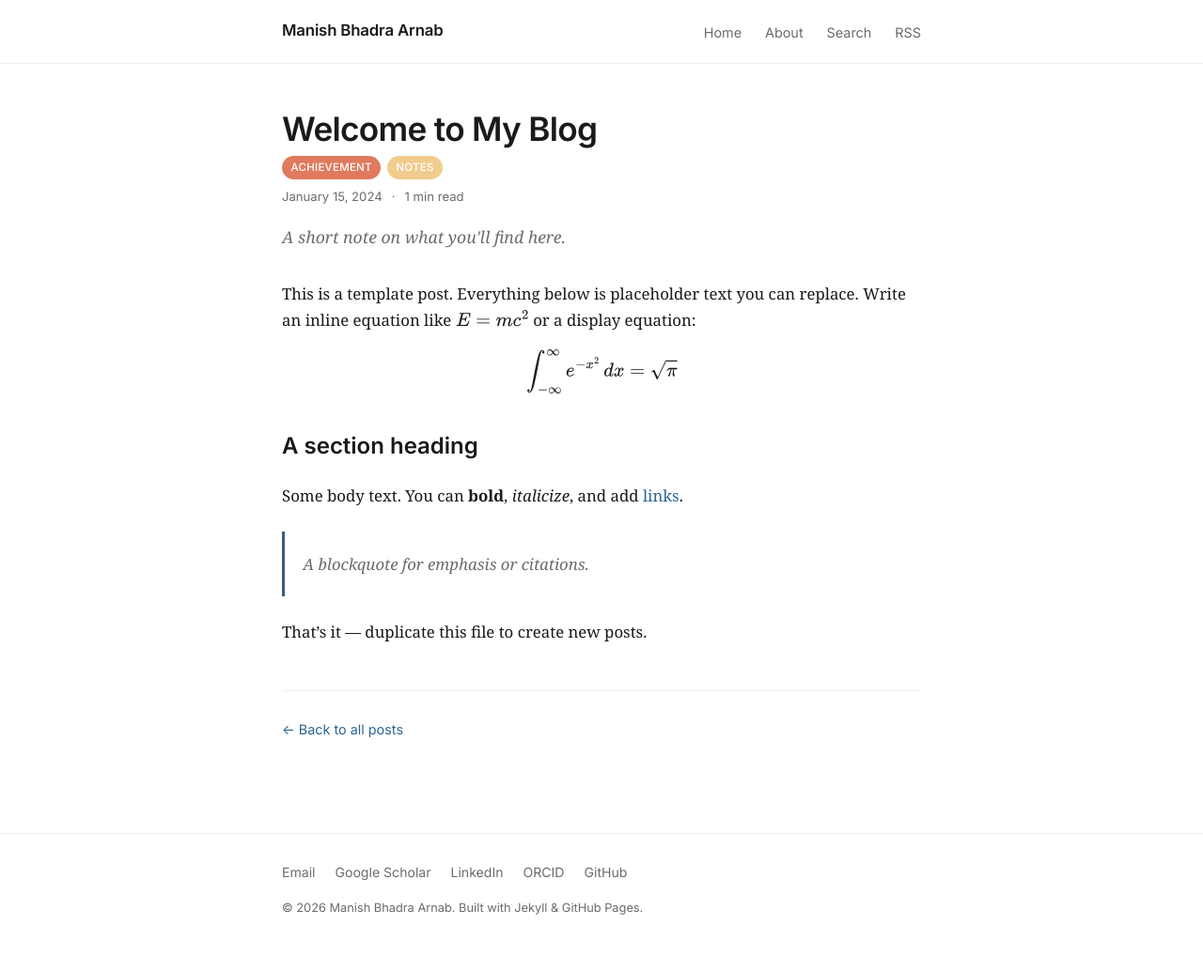
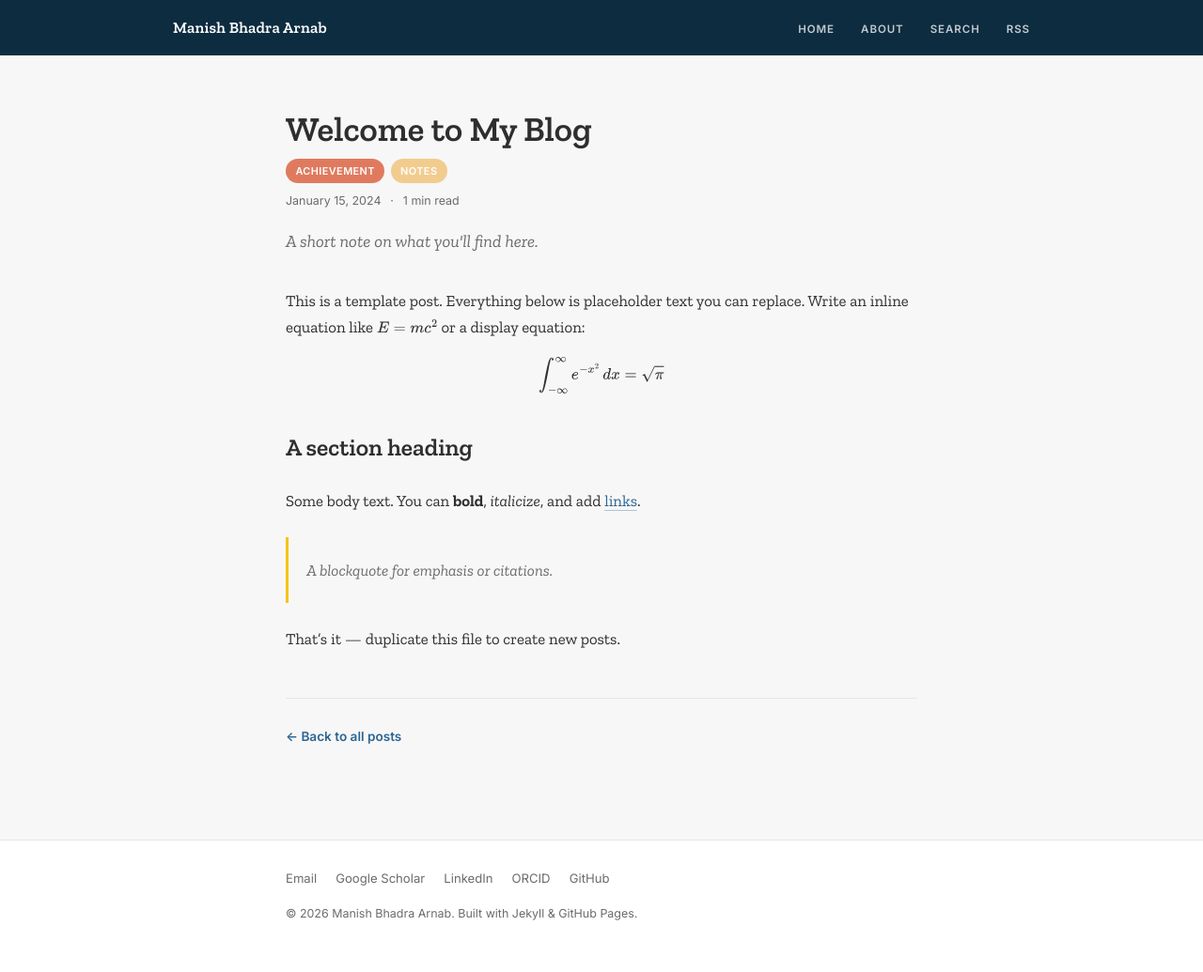
Before and after one commit to arbhadra/blog, a Jekyll site: the page built from _posts/2024-01-15-welcome.md, in a window 1280 px wide. Shown: the whole page at 94% size. Built offline with Jekyll 4.4.1, drawn with Linux system fonts in a browser that asks for light colours.

Commit message:
Update style.css

```diff
--- a/assets/css/style.css
+++ b/assets/css/style.css
@@ -1,15 +1,19 @@
-/* ---------- Design tokens (Distill-inspired) ---------- */
+/* ===== Distill-inspired design tokens ===== */
 :root {
-  --bg: #ffffff;
-  --text: #1a1a1a;
-  --text-soft: #6b6b6b;
-  --rule: #ececec;
-  --link: #2a6592;
-  --link-hover: #1a4666;
-  --accent: #3d5a80;
-  --code-bg: #f6f8fa;
-  --max-width: 720px;
-  --serif: 'Source Serif 4', Georgia, serif;
+  --navy-dark:   #0d2c40;   /* hero top band */
+  --navy-mid:    #1c445c;   /* hero secondary band */
+  --bg:          #f7f7f7;   /* page background */
+  --surface:     #ffffff;   /* content surface */
+  --text:        #2e2e2e;
+  --text-soft:   #6b6b6b;
+  --rule:        #e6e6e6;
+  --link:        #2a6592;
+  --link-hover:  #12405f;
+  --accent:      #f5c518;   /* Distill yellow */
+  --code-bg:     #f0f2f4;
+  --max-width:   960px;
+  --content-width: 720px;
+  --slab: 'Zilla Slab', Georgia, serif;
   --sans: 'Inter', -apple-system, BlinkMacSystemFont, sans-serif;
 }
 
@@ -20,124 +24,192 @@
   margin: 0;
   background: var(--bg);
   color: var(--text);
-  font-family: var(--serif);
-  font-size: 19px;
-  line-height: 1.65;
+  font-family: var(--slab);
+  font-weight: 400;
+  font-size: 18px;
+  line-height: 1.7;
   -webkit-font-smoothing: antialiased;
 }
 
-a { color: var(--link); text-decoration: none; }
-a:hover { color: var(--link-hover); text-decoration: underline; }
+a { color: var(--link); text-decoration: none; border-bottom: 1px solid rgba(42,101,146,0.35); }
+a:hover { color: var(--link-hover); border-bottom-color: var(--link-hover); }
 
-/* ---------- Header ---------- */
-.site-header { border-bottom: 1px solid var(--rule); background: var(--bg); }
+/* ===== Header (dark navy, like Distill) ===== */
+.site-header {
+  background: var(--navy-dark);
+}
 .header-inner {
-  max-width: var(--max-width); margin: 0 auto; padding: 1.1rem 1.25rem;
-  display: flex; align-items: center; justify-content: space-between;
-  flex-wrap: wrap; gap: 0.75rem;
+  max-width: var(--max-width); margin: 0 auto; padding: 0.9rem 1.5rem;
+  display: flex; align-items: center; justify-content: space-between; flex-wrap: wrap; gap: 0.75rem;
 }
 .site-brand {
-  font-family: var(--sans); font-weight: 600; font-size: 1.05rem;
-  color: var(--text); letter-spacing: -0.01em;
+  font-family: var(--slab); font-weight: 600; font-size: 1.05rem;
+  color: #fff; border: none; letter-spacing: 0.01em;
 }
-.site-nav a { font-family: var(--sans); font-size: 0.9rem; color: var(--text-soft); margin-left: 1.25rem; }
-.site-nav a:hover { color: var(--accent); text-decoration: none; }
+.site-brand:hover { color: #fff; }
+.site-nav a {
+  font-family: var(--sans); font-size: 0.72rem; font-weight: 600;
+  text-transform: uppercase; letter-spacing: 0.08em;
+  color: rgba(255,255,255,0.75); margin-left: 1.5rem; border: none;
+}
+.site-nav a:hover { color: #fff; }
 
-/* ---------- Layout ---------- */
-.site-content { max-width: var(--max-width); margin: 0 auto; padding: 2.5rem 1.25rem 3rem; }
+/* ===== HERO banner (Distill signature) ===== */
+.hero {
+  background: var(--navy-dark);
+  color: #fff;
+  padding: 3.5rem 0 0;
+}
+.hero-inner {
+  max-width: var(--max-width); margin: 0 auto; padding: 0 1.5rem 3.5rem;
+}
+.hero h1 {
+  font-family: var(--slab); font-weight: 300;
+  font-size: 2.6rem; line-height: 1.25; margin: 0;
+  color: #fff; max-width: 620px;
+}
+.hero h1 strong { font-weight: 700; }
+.hero-band {
+  background: var(--navy-mid);
+}
+.hero-band-inner {
+  max-width: var(--max-width); margin: 0 auto; padding: 1.25rem 1.5rem;
+  display: flex; gap: 2.5rem; flex-wrap: wrap;
+}
+.hero-feature { color: rgba(255,255,255,0.9); max-width: 340px; }
+.hero-feature .label {
+  font-family: var(--sans); font-size: 0.72rem; font-weight: 700;
+  text-transform: uppercase; letter-spacing: 0.08em; color: #fff; display: block; margin-bottom: 0.2rem;
+}
+.hero-feature p { margin: 0; font-size: 0.95rem; color: rgba(255,255,255,0.8); }
 
-/* ---------- Home ---------- */
-.home-intro { margin-bottom: 2rem; }
-.home-title { font-family: var(--sans); font-weight: 600; font-size: 2.2rem; letter-spacing: -0.02em; margin: 0 0 0.3rem; }
+/* ===== Layout ===== */
+.site-content {
+  max-width: var(--content-width); margin: 0 auto;
+  padding: 3rem 1.5rem 3rem;
+}
+
+/* ===== Home ===== */
+.home-intro { margin-bottom: 1.5rem; }
+.home-title { font-family: var(--slab); font-weight: 600; font-size: 2rem; margin: 0 0 0.3rem; }
 .home-tagline { color: var(--text-soft); font-style: italic; margin: 0 0 1rem; }
 .home-bio { color: var(--text); }
 
-/* ---------- Tag filter bar ---------- */
+/* ===== Tag filter bar ===== */
 .tag-filter {
   display: flex; flex-wrap: wrap; gap: 0.5rem;
   padding: 1rem 0 1.5rem; border-bottom: 1px solid var(--rule); margin-bottom: 2rem;
 }
 .filter-btn {
-  font-family: var(--sans); font-size: 0.82rem; padding: 0.35rem 0.8rem;
-  border: 1px solid var(--rule); border-radius: 999px; background: #fff;
-  color: var(--text-soft); cursor: pointer; transition: all 0.15s ease;
+  font-family: var(--sans); font-size: 0.75rem; font-weight: 500;
+  text-transform: uppercase; letter-spacing: 0.05em;
+  padding: 0.35rem 0.85rem; border: 1px solid var(--rule); border-radius: 999px;
+  background: var(--surface); color: var(--text-soft); cursor: pointer; transition: all 0.15s ease;
 }
-.filter-btn:hover { border-color: var(--pill, var(--accent)); color: var(--text); }
-.filter-btn.active { background: var(--pill, var(--accent)); color: #fff; border-color: transparent; }
+.filter-btn:hover { border-color: var(--pill, var(--navy-mid)); color: var(--text); }
+.filter-btn.active { background: var(--pill, var(--navy-mid)); color: #fff; border-color: transparent; }
 
-/* ---------- Post cards ---------- */
-.post-list { display: flex; flex-direction: column; gap: 2.25rem; }
-.post-card { padding-bottom: 2.25rem; border-bottom: 1px solid var(--rule); }
+/* ===== Post cards (with thumbnail image) ===== */
+.post-list { display: flex; flex-direction: column; gap: 2rem; }
+.post-card {
+  display: flex; gap: 1.25rem; padding-bottom: 2rem;
+  border-bottom: 1px solid var(--rule);
+}
 .post-card:last-child { border-bottom: none; }
-.card-title { font-family: var(--sans); font-weight: 600; font-size: 1.5rem; line-height: 1.25; margin: 0 0 0.5rem; }
-.card-title a { color: var(--text); }
-.card-title a:hover { color: var(--accent); text-decoration: none; }
-.card-meta, .post-meta { font-family: var(--sans); font-size: 0.82rem; color: var(--text-soft); margin: 0.4rem 0 0.75rem; }
+.card-thumb {
+  flex: 0 0 180px; width: 180px; height: 120px;
+  border-radius: 8px; overflow: hidden; background: var(--code-bg);
+}
+.card-thumb img { width: 100%; height: 100%; object-fit: cover; display: block; }
+.card-body { flex: 1; min-width: 0; }
+.card-title { font-family: var(--slab); font-weight: 600; font-size: 1.35rem; line-height: 1.3; margin: 0 0 0.4rem; }
+.card-title a { color: var(--text); border: none; }
+.card-title a:hover { color: var(--link); }
+.card-meta, .post-meta {
+  font-family: var(--sans); font-size: 0.78rem; color: var(--text-soft); margin: 0.35rem 0 0.6rem;
+}
 .dot { margin: 0 0.4rem; }
-.card-excerpt { color: #333; margin: 0.5rem 0 0.75rem; }
-.card-readmore { font-family: var(--sans); font-size: 0.9rem; font-weight: 500; }
+.card-excerpt { color: #444; margin: 0.4rem 0 0.6rem; font-size: 0.98rem; }
+.card-readmore { font-family: var(--sans); font-size: 0.85rem; font-weight: 600; border: none; }
 
-/* ---------- Tag pills ---------- */
+/* ===== Tag pills ===== */
 .tag-list { display: flex; flex-wrap: wrap; gap: 0.4rem; margin: 0.5rem 0; }
 .tag-pill {
-  font-family: var(--sans); font-size: 0.72rem; font-weight: 500; letter-spacing: 0.02em;
-  color: #fff; padding: 0.2rem 0.6rem; border-radius: 999px; text-transform: uppercase;
+  font-family: var(--sans); font-size: 0.68rem; font-weight: 600; letter-spacing: 0.04em;
+  color: #fff; padding: 0.22rem 0.65rem; border-radius: 999px; text-transform: uppercase; border: none;
 }
-.tag-pill:hover { color: #fff; text-decoration: none; opacity: 0.88; }
+.tag-pill:hover { color: #fff; opacity: 0.85; border: none; }
 .tag-unknown { background: #999; }
 
-/* ---------- Post page ---------- */
+/* ===== Post page ===== */
+.post-hero {
+  width: 100%; max-height: 420px; overflow: hidden;
+  border-radius: 10px; margin: 0 0 1.75rem; background: var(--code-bg);
+}
+.post-hero img { width: 100%; height: auto; display: block; }
+.post-hero figcaption {
+  font-family: var(--sans); font-size: 0.78rem; color: var(--text-soft);
+  text-align: center; padding: 0.5rem 0.75rem; background: var(--surface);
+}
 .post-header { margin-bottom: 2rem; }
-.post-title { font-family: var(--sans); font-weight: 600; font-size: 2.2rem; line-height: 1.2; letter-spacing: -0.02em; margin: 0.5rem 0; }
-.post-subtitle { color: var(--text-soft); font-style: italic; font-size: 1.1rem; }
+.post-title { font-family: var(--slab); font-weight: 600; font-size: 2.3rem; line-height: 1.25; margin: 0.5rem 0; }
+.post-subtitle { color: var(--text-soft); font-style: italic; font-size: 1.15rem; }
 .post-content { font-size: 1.05rem; }
-.post-content h2 { font-family: var(--sans); font-weight: 600; margin-top: 2.2rem; font-size: 1.5rem; }
-.post-content h3 { font-family: var(--sans); font-weight: 600; font-size: 1.2rem; }
-.post-content img { max-width: 100%; border-radius: 6px; }
+.post-content h2 { font-family: var(--slab); font-weight: 600; margin-top: 2.2rem; font-size: 1.6rem; }
+.post-content h3 { font-family: var(--slab); font-weight: 600; font-size: 1.25rem; }
+.post-content img { max-width: 100%; border-radius: 8px; }
+.post-content figure { margin: 1.75rem 0; text-align: center; }
+.post-content figcaption { font-family: var(--sans); font-size: 0.82rem; color: var(--text-soft); margin-top: 0.5rem; }
 .post-content blockquote {
   border-left: 3px solid var(--accent); margin: 1.5rem 0;
   padding: 0.25rem 0 0.25rem 1.2rem; color: var(--text-soft); font-style: italic;
 }
 .post-footer { margin-top: 3rem; padding-top: 1.5rem; border-top: 1px solid var(--rule); }
-.back-link { font-family: var(--sans); font-size: 0.9rem; }
+.back-link { font-family: var(--sans); font-size: 0.85rem; font-weight: 600; border: none; }
 
-/* ---------- Code ---------- */
+/* ===== Code ===== */
 pre, code { font-family: ui-monospace, SFMono-Regular, Menlo, Consolas, monospace; font-size: 0.88rem; }
 code { background: var(--code-bg); padding: 0.15em 0.4em; border-radius: 4px; }
-pre {
-  background: var(--code-bg); padding: 1rem 1.1rem; border-radius: 8px;
-  overflow-x: auto; border: 1px solid var(--rule); line-height: 1.5;
-}
+pre { background: var(--code-bg); padding: 1rem 1.1rem; border-radius: 8px; overflow-x: auto; border: 1px solid var(--rule); line-height: 1.5; }
 pre code { background: none; padding: 0; }
 .highlight { background: var(--code-bg); border-radius: 8px; }
 
-/* ---------- Search page ---------- */
-.page { max-width: var(--max-width); }
-.page h1 { font-family: var(--sans); font-weight: 600; }
-.page h2 { font-family: var(--sans); font-weight: 600; font-size: 1.3rem; }
-.search-box {
-  width: 100%; padding: 0.7rem 0.9rem; font-size: 1rem; font-family: var(--sans);
-  border: 1px solid var(--rule); border-radius: 8px; margin: 1rem 0;
-}
-.search-box:focus { outline: none; border-color: var(--accent); }
+/* ===== Search page ===== */
+.page { max-width: var(--content-width); }
+.page h1 { font-family: var(--slab); font-weight: 600; }
+.page h2 { font-family: var(--slab); font-weight: 600; font-size: 1.35rem; }
+.search-box { width: 100%; padding: 0.7rem 0.9rem; font-size: 1rem; font-family: var(--sans); border: 1px solid var(--rule); border-radius: 8px; margin: 1rem 0; }
+.search-box:focus { outline: none; border-color: var(--navy-mid); }
 .search-results { list-style: none; padding: 0; }
 .search-results li { padding: 0.6rem 0; border-bottom: 1px solid var(--rule); }
 .search-results a { font-family: var(--sans); font-weight: 500; }
 .search-date { font-family: var(--sans); font-size: 0.8rem; color: var(--text-soft); margin-left: 0.6rem; }
 .no-results { color: var(--text-soft); font-style: italic; }
 
-/* ---------- Footer ---------- */
-.site-footer { border-top: 1px solid var(--rule); margin-top: 3rem; }
-.footer-inner { max-width: var(--max-width); margin: 0 auto; padding: 1.5rem 1.25rem 2.5rem; }
-.footer-links a { font-family: var(--sans); font-size: 0.88rem; color: var(--text-soft); margin-right: 1rem; }
-.footer-links a:hover { color: var(--accent); text-decoration: none; }
-.footer-note { font-family: var(--sans); font-size: 0.8rem; color: var(--text-soft); margin-top: 0.75rem; }
+/* ===== Footer ===== */
+.site-footer { border-top: 1px solid var(--rule); margin-top: 3rem; background: var(--surface); }
+.footer-inner { max-width: var(--content-width); margin: 0 auto; padding: 1.5rem 1.5rem 2.5rem; }
+.footer-links a { font-family: var(--sans); font-size: 0.82rem; color: var(--text-soft); margin-right: 1rem; border: none; }
+.footer-links a:hover { color: var(--navy-mid); }
+.footer-note { font-family: var(--sans); font-size: 0.78rem; color: var(--text-soft); margin-top: 0.75rem; }
 
-/* ---------- Responsive ---------- */
+/* ===== 404 ===== */
+.not-found { text-align: center; padding: 3rem 0 4rem; }
+.not-found h1 { font-family: var(--slab); font-weight: 700; font-size: 5rem; color: var(--navy-mid); margin: 0 0 0.5rem; }
+.nf-message { font-family: var(--slab); font-size: 1.4rem; font-weight: 500; margin: 0 0 0.5rem; }
+.nf-sub { color: var(--text-soft); font-style: italic; }
+.nf-actions { font-family: var(--sans); font-size: 0.9rem; margin-top: 1.5rem; }
+
+/* ===== Responsive ===== */
+@media (max-width: 720px) {
+  .hero h1 { font-size: 1.9rem; }
+  .hero-band-inner { flex-direction: column; gap: 1rem; }
+  .post-card { flex-direction: column; }
+  .card-thumb { flex: none; width: 100%; height: 180px; }
+}
 @media (max-width: 600px) {
-  body { font-size: 17px; }
-  .home-title, .post-title { font-size: 1.8rem; }
-  .card-title { font-size: 1.3rem; }
+  body { font-size: 16px; }
+  .post-title { font-size: 1.8rem; }
   .header-inner { flex-direction: column; align-items: flex-start; }
-  .site-nav a { margin-left: 0; margin-right: 1rem; }
+  .site-nav a { margin-left: 0; margin-right: 1.2rem; }
 }
```
